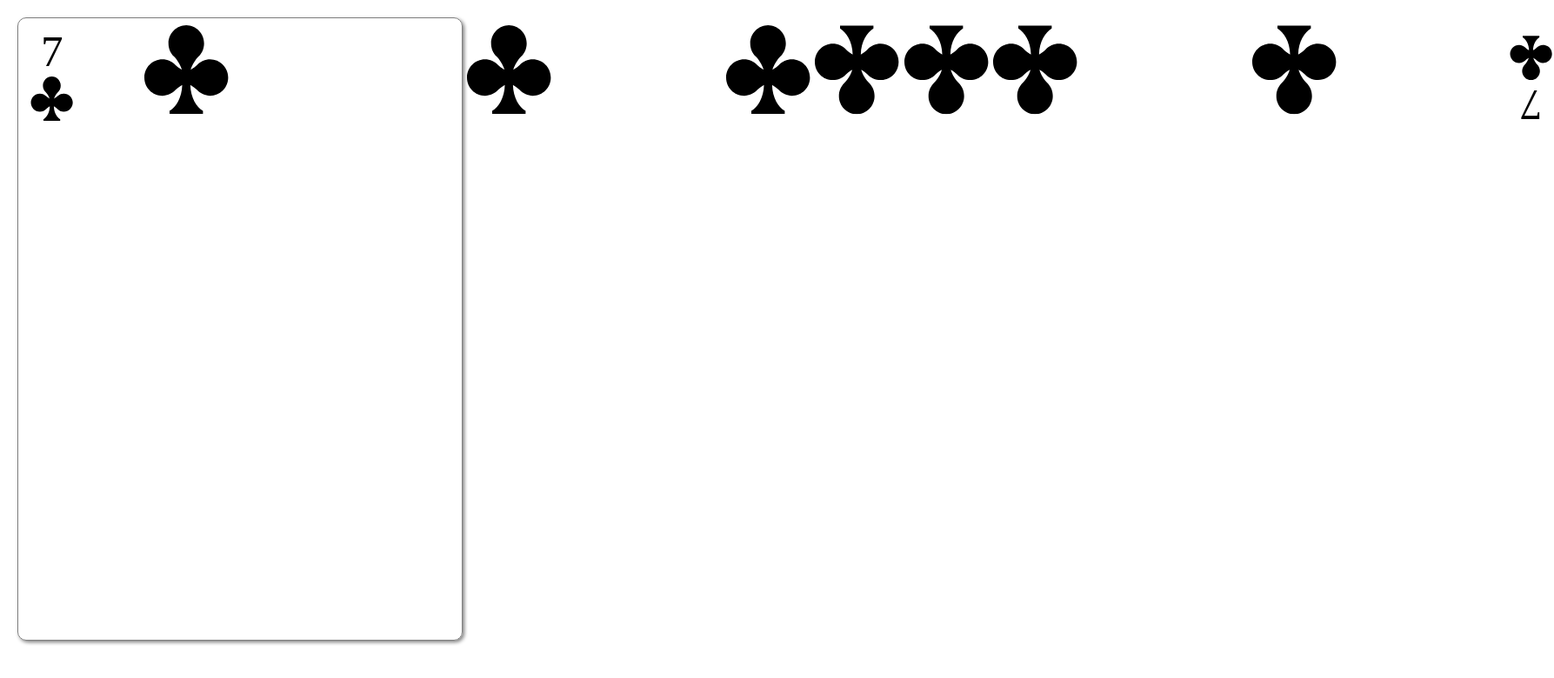
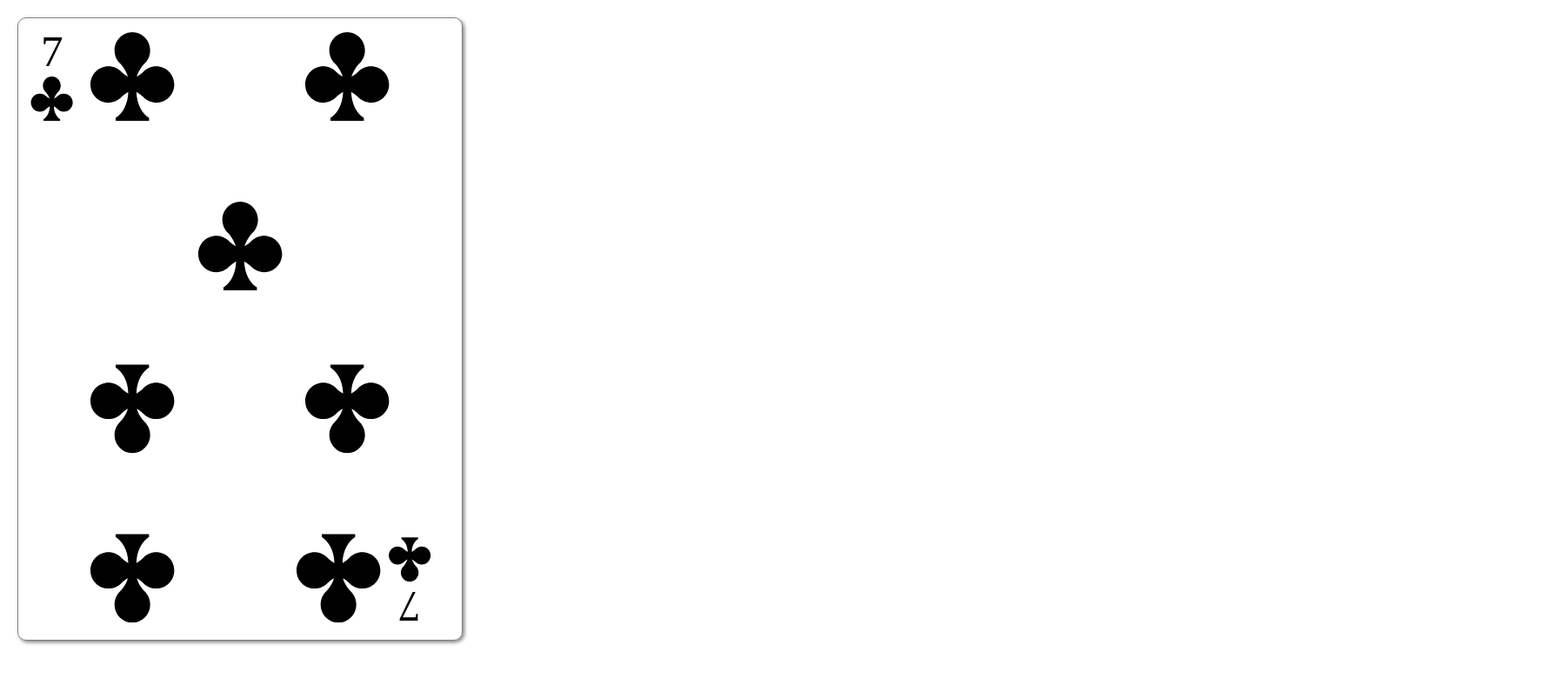
Before and after one commit to swpowe/wdd331-advancedCSS, a plain HTML site: page Week 07/index.html in a window 1280 px wide. Shown: the whole page at 87% size, 1787 px wide, since content can reach past the window. Drawn offline with Linux system fonts and the light colour scheme.

Commit message:
starting for loop

```diff
--- a/Week 07/index.html
+++ b/Week 07/index.html
@@ -1,27 +1,36 @@
 <!DOCTYPE html>
 <html lang="en">
   <head>
-    <meta charset="UTF-8">
-    <meta http-equiv="X-UA-Compatible" content="IE=edge">
-    <meta name="viewport" content="width=device-width, initial-scale=1.0">
+    <meta charset="UTF-8" />
+    <meta http-equiv="X-UA-Compatible" content="IE=edge" />
+    <meta name="viewport" content="width=device-width, initial-scale=1.0" />
     <title>Document</title>
 
-    <link rel="stylesheet" href="styles.css">
+    <link rel="stylesheet" href="styles.css" />
   </head>
   <body>
     <!-- SVG shapes for pips -->
-<svg style="position: absolute; width: 0; height: 0;" width="0" height="0" version="1.1" xmlns="http://www.w3.org/2000/svg" xmlns:xlink="http://www.w3.org/1999/xlink">
+    <svg
+      style="position: absolute; width: 0; height: 0"
+      width="0"
+      height="0"
+      version="1.1"
+      xmlns="http://www.w3.org/2000/svg"
+      xmlns:xlink="http://www.w3.org/1999/xlink"
+    >
       <defs>
         <symbol id="icon-clubs" viewBox="0 0 1024 1024">
           <title>clubs</title>
-            <path class="path1" d="M786.832 392.772c-59.032 0-112.086 24.596-149.852 64.694-15.996 16.984-43.762 37.112-73.8 54.81 14.11-53.868 58.676-121.7 89.628-151.456 39.64-38.17 63.984-91.83 63.984-151.5 0.006-114.894-91.476-208.096-204.788-209.32-113.32 1.222-204.796 94.426-204.796 209.318 0 59.672 24.344 113.33 63.986 151.5 30.954 29.756 75.52 97.588 89.628 151.456-30.042-17.7-57.806-37.826-73.8-54.81-37.768-40.098-90.82-64.694-149.85-64.694-114.386 0-207.080 93.664-207.080 209.328 0 115.638 92.692 209.338 207.080 209.338 59.042 0 112.082-25.356 149.85-65.452 16.804-17.872 46.444-40.138 78.292-58.632-3.002 147.692-73.532 256.168-145.318 298.906v37.742h384.014v-37.74c-71.792-42.736-142.32-151.216-145.32-298.906 31.852 18.494 61.488 40.768 78.292 58.632 37.766 40.094 90.808 65.452 149.852 65.452 114.386 0 207.078-93.7 207.078-209.338-0.002-115.664-92.692-209.328-207.080-209.328z"></path>
+          <path
+            class="path1"
+            d="M786.832 392.772c-59.032 0-112.086 24.596-149.852 64.694-15.996 16.984-43.762 37.112-73.8 54.81 14.11-53.868 58.676-121.7 89.628-151.456 39.64-38.17 63.984-91.83 63.984-151.5 0.006-114.894-91.476-208.096-204.788-209.32-113.32 1.222-204.796 94.426-204.796 209.318 0 59.672 24.344 113.33 63.986 151.5 30.954 29.756 75.52 97.588 89.628 151.456-30.042-17.7-57.806-37.826-73.8-54.81-37.768-40.098-90.82-64.694-149.85-64.694-114.386 0-207.080 93.664-207.080 209.328 0 115.638 92.692 209.338 207.080 209.338 59.042 0 112.082-25.356 149.85-65.452 16.804-17.872 46.444-40.138 78.292-58.632-3.002 147.692-73.532 256.168-145.318 298.906v37.742h384.014v-37.74c-71.792-42.736-142.32-151.216-145.32-298.906 31.852 18.494 61.488 40.768 78.292 58.632 37.766 40.094 90.808 65.452 149.852 65.452 114.386 0 207.078-93.7 207.078-209.338-0.002-115.664-92.692-209.328-207.080-209.328z"
+          ></path>
         </symbol>
 
         <symbol id="icon-diamonds" viewBox="0 0 1024 1024">
           <title>diamonds</title>
           <path class="path1" d="M512 0l-320 512 320 512 320-512z"></path>
         </symbol>
-
       </defs>
     </svg>
 
@@ -29,7 +38,8 @@
     <div class="card card-front">
       <div class="row">
         <!-- this will be for the small pip in the top left corner with the number of the card -->
-    <div class="number cell col-1">7
+        <div class="number cell col-1">
+          7
           <svg class="icon">
             <use xlink:href="#icon-clubs"></use>
           </svg>
@@ -40,39 +50,40 @@
             <use xlink:href="#icon-clubs"></use>
           </svg>
         </div>
+        <div class="cell col-2 offset-2">
+          <svg class="icon">
+            <use xlink:href="#icon-clubs"></use>
+          </svg>
+        </div>
+
         <div class="cell col-8">
           <svg class="icon">
             <use xlink:href="#icon-clubs"></use>
           </svg>
         </div>
-
-    <div class="cell col-">
-        <svg class="icon">
-            <use xlink:href="#icon-clubs"></use>
-        </svg>
-    </div>
-    <div class="cell col-" >
+        <div class="cell col-2 offset-1">
           <svg class="icon rotate">
             <use xlink:href="#icon-clubs"></use>
           </svg>
         </div>
-    <div class="cell col-">
+        <div class="cell col-2  offset-2">
           <svg class="icon rotate">
             <use xlink:href="#icon-clubs"></use>
           </svg>
         </div>
-    <div class="cell col-">
+        <div class="cell col-2  offset-1">
           <svg class="icon rotate">
             <use xlink:href="#icon-clubs"></use>
           </svg>
         </div>
-    <div class="cell col-8">
+        <div class="cell col-1  offset-2">
           <svg class="icon rotate">
             <use xlink:href="#icon-clubs"></use>
           </svg>
         </div>
         <!-- Then the number and pip for the bottom right...upside down -->
-    <div class="rotate number cell">7
+        <div class="rotate number cell col-1">
+          7
           <svg class="icon">
             <use xlink:href="#icon-clubs"></use>
           </svg>
--- a/Week 07/styles.scss
+++ b/Week 07/styles.scss
@@ -3,6 +3,15 @@ $card-width: 40vw;
 $card-height: $card-width * 1.4;
 $font-size-number: $card-width * 0.1;
 $icon-size: $card-width / 5;
+
+//mix-ins
+@mixin col($span-num) {
+  flex: 0 0 12.5% * $span-num;
+}
+
+@mixin offset($offset-num) {
+  margin-left: 12.5% * $offset-num;
+}
 
 *,
 *:before,
@@ -50,7 +59,10 @@ $icon-size: $card-width / 5;
 
 .row {
   display: flex;
-  flex-wrap: row wrap;
+  flex-flow: row wrap;
+  align-items: center;
+  align-content: space-between;
+  height: 100%;
 }
 
 .cell {
@@ -59,13 +71,20 @@ $icon-size: $card-width / 5;
 }
 
 .col-1 {
-  flex: 0 0 12.5%;
+  @include col(1);
 }
 
 .col-2 {
-  flex: 0 0 50%;
+  @include col(2)
 }
 
 .col-8 {
-  flex: 0 0 100%;
+  @include col(8)
 }
+
+.offset-1 {
+  @include offset(1)
+}
+.offset-2 {
+  @include offset(2)
+}
```
Also changed, not shown: Week 07/styles.css, 1 other file. Lines whose indentation alone changed are shown as unchanged.
